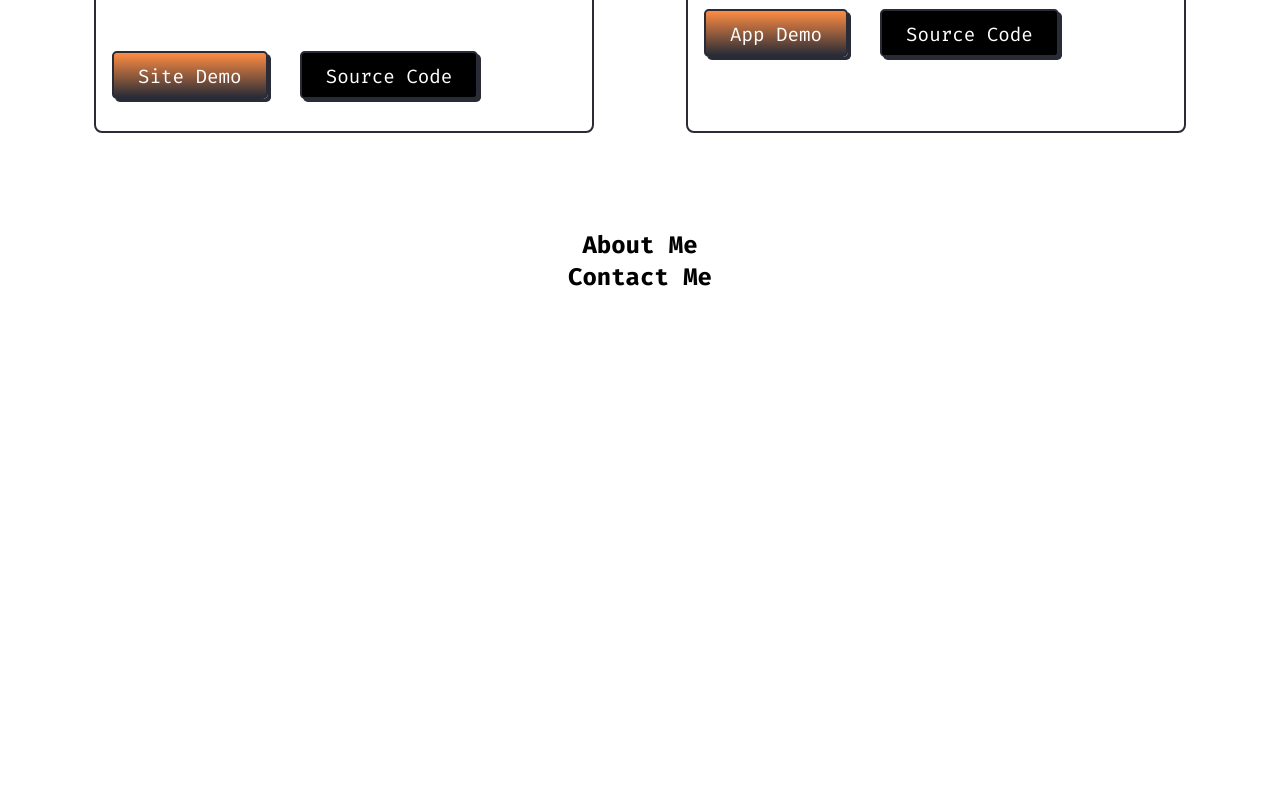
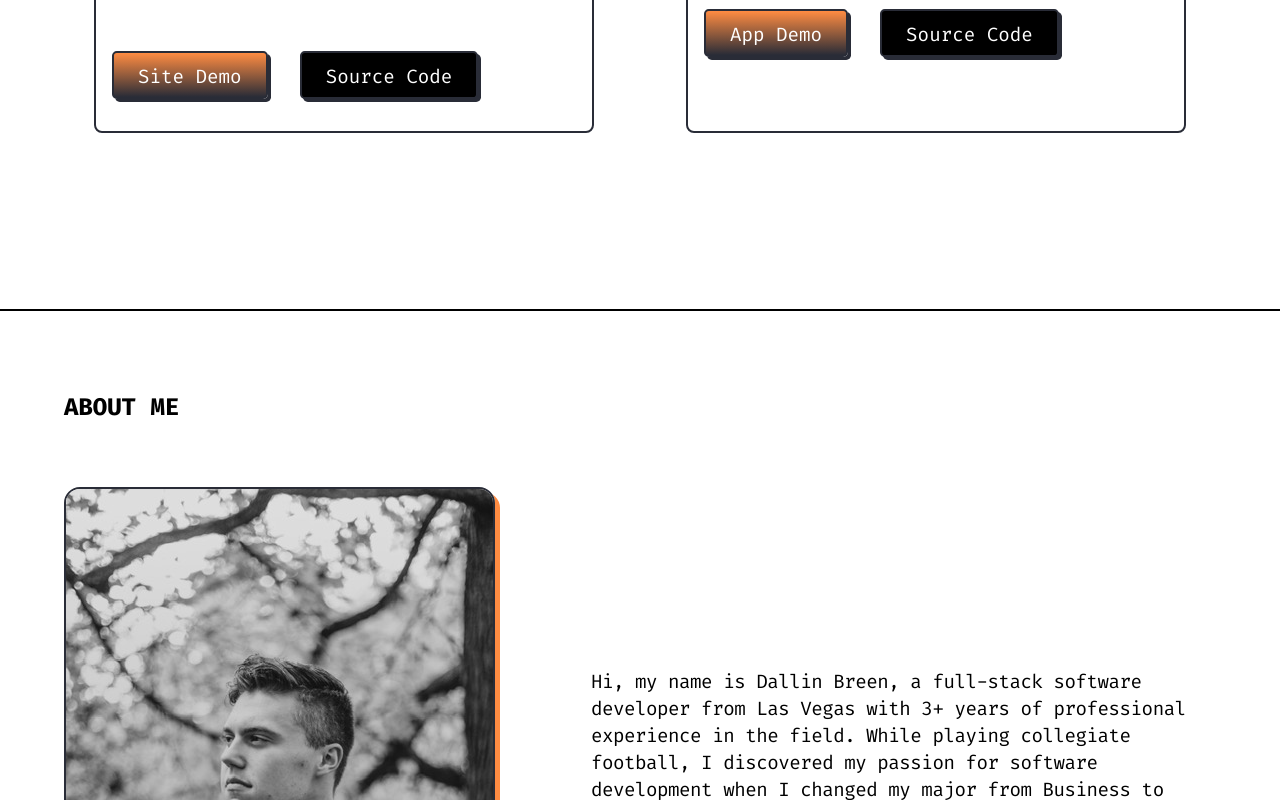
Before and after one commit to GucciHepcat52/portfolio, a React (Create React App) app: page / in a window 1280 px wide. Shown: the part 2000-2800 px from the top of the page. Before the commit the page ends 2293 px from the top, so only its background shows below. Built offline with nearby package versions, Linux system fonts and the light colour scheme.

Commit message:
added about section

```diff
--- a/src/App.css
+++ b/src/App.css
@@ -297,10 +297,48 @@ ul:last-of-type li a:hover {
 }
 
 .about-me {
+  border-top: 2px solid black;
+  margin: 5rem 0;
+  padding: 5rem 0rem;
+  width: 100%;
 }
 
-.contact-me {
+.about-me .about-me-inner {
+  width: 90vw;
+  margin: auto;
+  max-width: 1300px;
 }
+
+.about-me-inner h1 {
+  font-size: 1.5rem;
+  margin: 0 0 2rem;
+}
+
+.about-me-container {
+  width: 100%;
+  max-width: 100%;
+  display: flex;
+  align-items: center;
+  margin: auto;
+}
+
+.about-me-container img {
+  width: 100%;
+  margin: 2rem 6rem 0 0;
+  border-radius: 1rem;
+  border: 2px solid #292c37;
+  box-shadow: 5px 5px #ff8c42;
+}
+
+.about-me-text p {
+  font-size: 1.2rem;
+  letter-spacing: -0.5px;
+  line-height: 1.4;
+  margin: 0 0 2rem;
+}
+
+/* .contact-me {
+} */
 
 @keyframes fadeIn {
   from {
--- a/src/App.js
+++ b/src/App.js
@@ -11,6 +11,7 @@ import spring from "./assets/tech-logos/spring-logo.png";
 import java from "./assets/tech-logos/java-logo.png";
 import postgresql from "./assets/tech-logos/postgresql.png";
 import aws from "./assets/tech-logos/aws-logo.png";
+import profile from "./assets/dallin-breen-profile.jpg";
 
 import "./App.css";
 
@@ -31,7 +32,7 @@ function App() {
   const technologyRef = useRef(null);
   const projectsRef = useRef(null);
   const aboutRef = useRef(null);
-  const contactRef = useRef(null);
+  // const contactRef = useRef(null);
 
   function scrollToRef(ref) {
     ref.current.scrollIntoView({ behavior: "smooth" });
@@ -54,9 +55,9 @@ function App() {
             <ul>
               <li onClick={() => scrollToRef(aboutRef)}>About Me</li>
             </ul>
-            <ul>
+            {/* <ul>
               <li onClick={() => scrollToRef(contactRef)}>Contact Me</li>
-            </ul>
+            </ul> */}
             <ul>
               <li>
                 <a
@@ -226,13 +227,28 @@ function App() {
         </div>
       </section>
       <section className="about-me" ref={aboutRef}>
-        <h1>About Me</h1>
-        <div className="about-me-container"></div>
+        <div className="about-me-inner">
+          <h1>ABOUT ME</h1>
+          <div className="about-me-container">
+            <img src={profile} alt="profile pic" />
+            <div className="about-me-text">
+              <p>
+                Hi, my name is Dallin Breen, a full-stack software developer
+                from Las Vegas with 3+ years of professional experience in the
+                field. While playing collegiate football, I discovered my
+                passion for software development when I changed my major from
+                Business to Computer Science. Beyond software development, I
+                enjoy spending time with my family, going to the gym, and
+                playing video games.
+              </p>
+            </div>
+          </div>
+        </div>
       </section>
-      <section className="contact-me" ref={contactRef}>
+      {/* <section className="contact-me" ref={contactRef}>
         <h1>Contact Me</h1>
         <div className="contact-container"></div>
-      </section>
+      </section> */}
     </div>
   );
 }
```
Also changed, not shown: src/assets/dallin-breen-profile.jpg (added).
